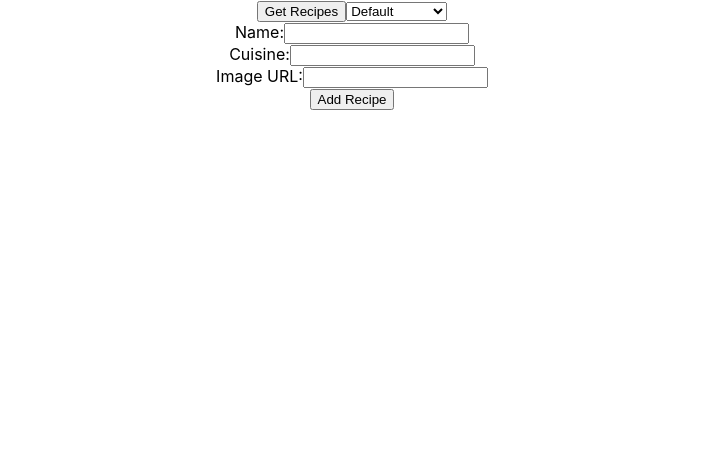
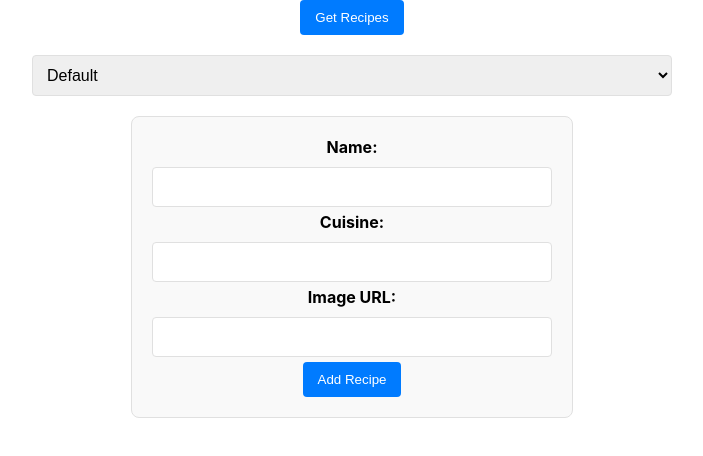
Before and after one commit to mmorris26/hope-ex-3, a React (Create React App) app: page / in a window 1280 px wide. Shown: the top 456 px of the page, without its empty margins (288-991 px from the left). Built offline with nearby package versions, Linux system fonts and the light colour scheme.

Commit message:
added some more styling

```diff
--- a/src/App.css
+++ b/src/App.css
@@ -27,6 +27,64 @@
 .App-link {
   color: #61dafb;
 }
+
+.form-container {
+  margin-top: 20px;
+  padding: 20px;
+  border: 1px solid #e0e0e0;
+  border-radius: 8px;
+  background-color: #f9f9f9;
+  max-width: 400px;
+  margin-left: auto;
+  margin-right: auto;
+}
+
+.form-container input {
+  width: 100%;
+  padding: 10px;
+  margin: 5px 0;
+  border: 1px solid #e0e0e0;
+  border-radius: 4px;
+  font-size: 16px;
+  box-sizing: border-box;
+}
+
+.form-container label {
+  display: block;
+  margin-bottom: 5px;
+  font-weight: bold;
+}
+
+.button {
+  background-color: #007BFF;
+  color: white;
+  padding: 10px 15px;
+  border: none;
+  border-radius: 4px;
+  cursor: pointer;
+  transition: background-color 0.3s ease;
+}
+
+.button:hover {
+  background-color: #0056b3;
+}
+
+.button:active {
+  background-color: #004391;
+}
+
+.select-container {
+  margin-top: 20px;
+}
+
+.select-container select {
+  width: 50%;
+  padding: 10px;
+  border: 1px solid #e0e0e0;
+  border-radius: 4px;
+  font-size: 16px;
+}
+
 
 
 .recipe-grid {
--- a/src/App.tsx
+++ b/src/App.tsx
@@ -81,7 +81,10 @@ function App() {
 
   return (
     <div className="App">
-      <button onClick={getRecipes}>Get Recipes</button>
+      <button className="button" onClick={getRecipes}>
+        Get Recipes
+      </button>
+      <div className="select-container">
         <select onChange={handleSortChange}>
           <option value="default">Default</option>
           <option value="name-asc">Name (A-Z)</option>
@@ -89,7 +92,9 @@ function App() {
           <option value="cuisine-asc">Cuisine (A-Z)</option>
           <option value="cuisine-desc">Cuisine (Z-A)</option>
         </select>
+      </div>
       <div>
+        <div className="form-container">
           <form onSubmit={handleAddRecipe}>
             <div>
               <label>Name:</label>
@@ -121,8 +126,11 @@ function App() {
               />
             </div>
 
-          <button type="submit">Add Recipe</button>
+            <button className="button" type="submit">
+              Add Recipe
+            </button>
           </form>
+        </div>
       </div>
       <div className="recipe-grid">
         {recipeArray.map((recipe, index) => (
```
Lines whose indentation alone changed are shown as unchanged.
